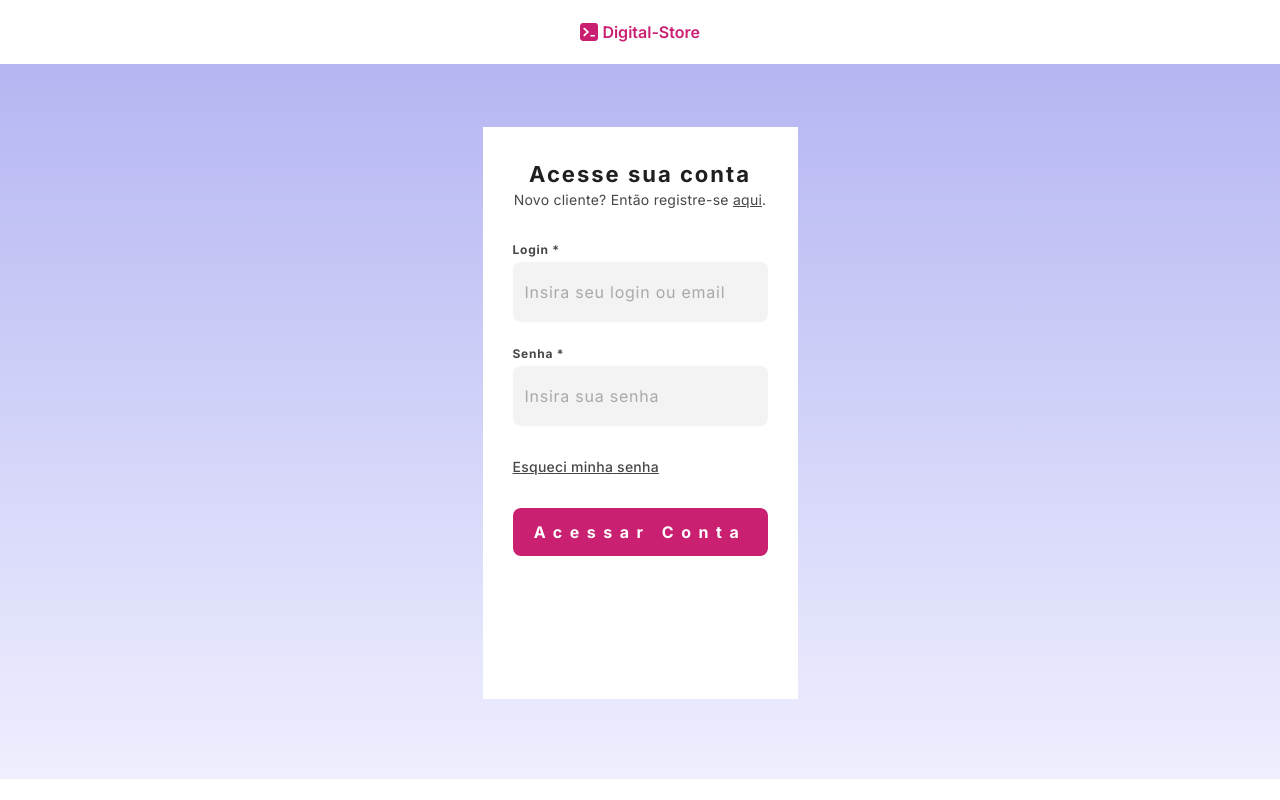
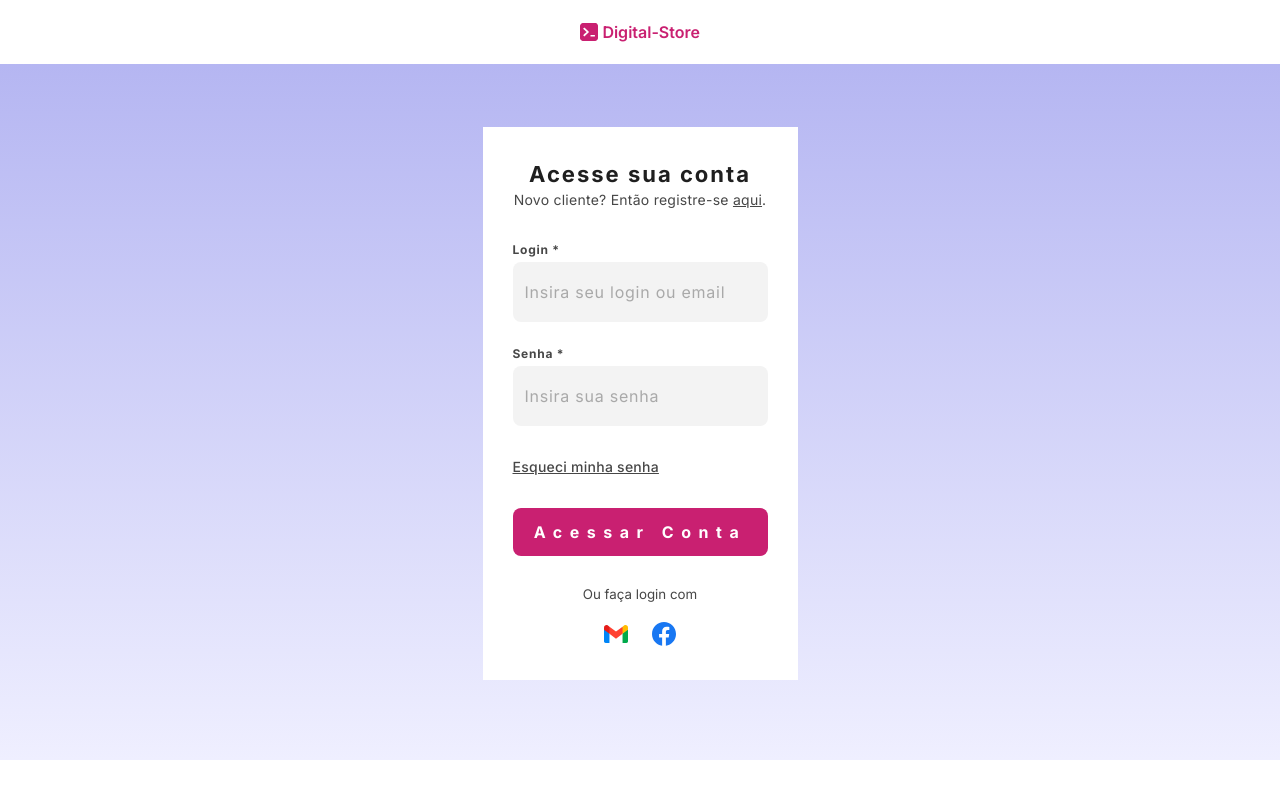
Before and after one commit to tarciliobatistadev/digital-store, a plain HTML site: page index.html in a window 1280 px wide. Drawn offline with Linux system fonts and the light colour scheme.

Commit message:
finalizando formulário

```diff
--- a/index.html
+++ b/index.html
@@ -50,6 +50,24 @@
             Esqueci minha senha
         </a>
         <button type="button">Acessar Conta</button>
+        <div class="social">
+            <small>Ou faça login com</small>
+            <div class="icones">
+                <a href="#">
+                    <img
+                    src="./gmail.svg"
+                    alt="logo gmail"
+                    />
+                </a>
+                <a href="#">
+                    <img
+                    src="./facebook.svg"
+                    alt="logo facebook"
+                    />
+                </a>
+
+            </div>
+        </div>
         </form>
     </main>
 </body>
--- a/style.css
+++ b/style.css
@@ -50,7 +50,6 @@ main {
 
     form {
         width: 19.6875rem;
-        height: 35.75rem;
         margin: 0 auto;
         background-color: var(--corBranca);
         padding: 1.875rem;
@@ -114,6 +113,7 @@ main {
                 font-weight: 500;
                 line-height: 1.375rem;
                 letter-spacing: .0156rem;
+                width: fit-content;
 
             }
         button {
@@ -126,5 +126,18 @@ main {
             letter-spacing: 0.469rem;
             font-size: 1rem;
         }
+        .social {
+         width: fit-content;
+         margin: 0 auto;
+         display: flex;
+         flex-direction: column;
+         gap: 1.25rem;
+         align-items: center;
+
+         .icones {
+            display: flex;
+            gap: 1.5rem;
+         }
         }
-    }
+        }
+        }
```
Also changed, not shown: facebook.svg (added), gmail.svg (added).
